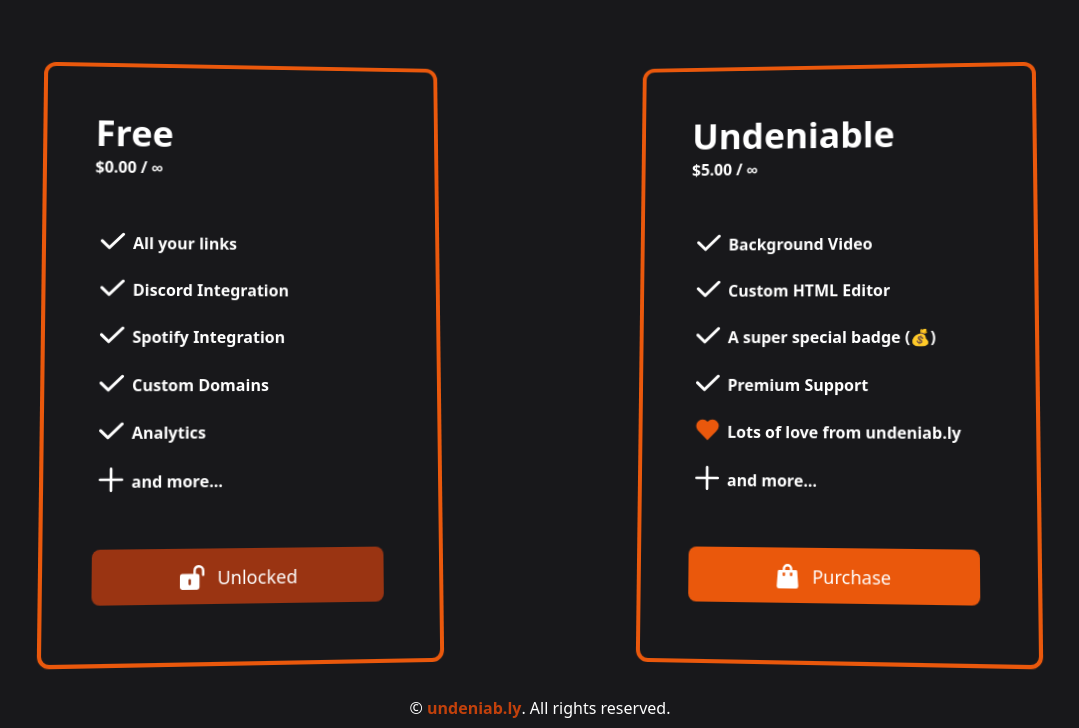
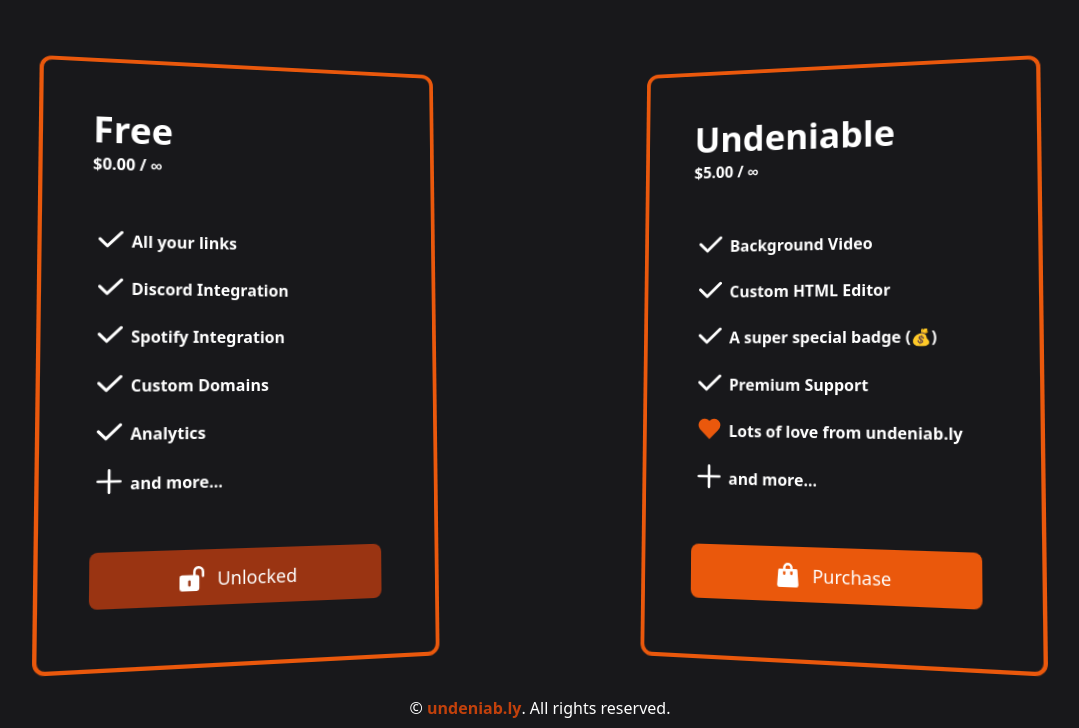
Before and after one commit to yo-ru/undeniab.ly, a Python web app: template templates/store.html in a window 1280 px wide. Shown: the part 72-800 px from the top of the page, without its empty margins (100-1179 px from the left). Run offline with Jinja, Linux system fonts and the light colour scheme; the template is opened without the code that fills it, so the values that code supplies are empty; style sheets or scripts are compiled from the project's sources; some libraries are stand-ins or nearby versions.

Commit message:
more aggressive transform

```diff
--- a/static/css/custom.css
+++ b/static/css/custom.css
@@ -1,6 +1,6 @@
 @media (min-width: 1024px) {
     .hero-right {
-        transform: perspective(200px) rotateX(0.7deg) rotateY(-0.7deg) scale(1);
+        transform: perspective(200px) rotateX(0.7deg) rotateY(-2deg) scale(1);
         filter: brightness(1) saturate(1);
         transition: all .35s ease-in-out;
     }
@@ -12,7 +12,7 @@
     }
 
     .hero-left {
-        transform: perspective(200px) rotateX(0.7deg) rotateY(0.7deg) scale(1);
+        transform: perspective(200px) rotateX(0.7deg) rotateY(2deg) scale(1);
         filter: brightness(1) saturate(1);
         transition: all .35s ease-in-out;
     }
```
